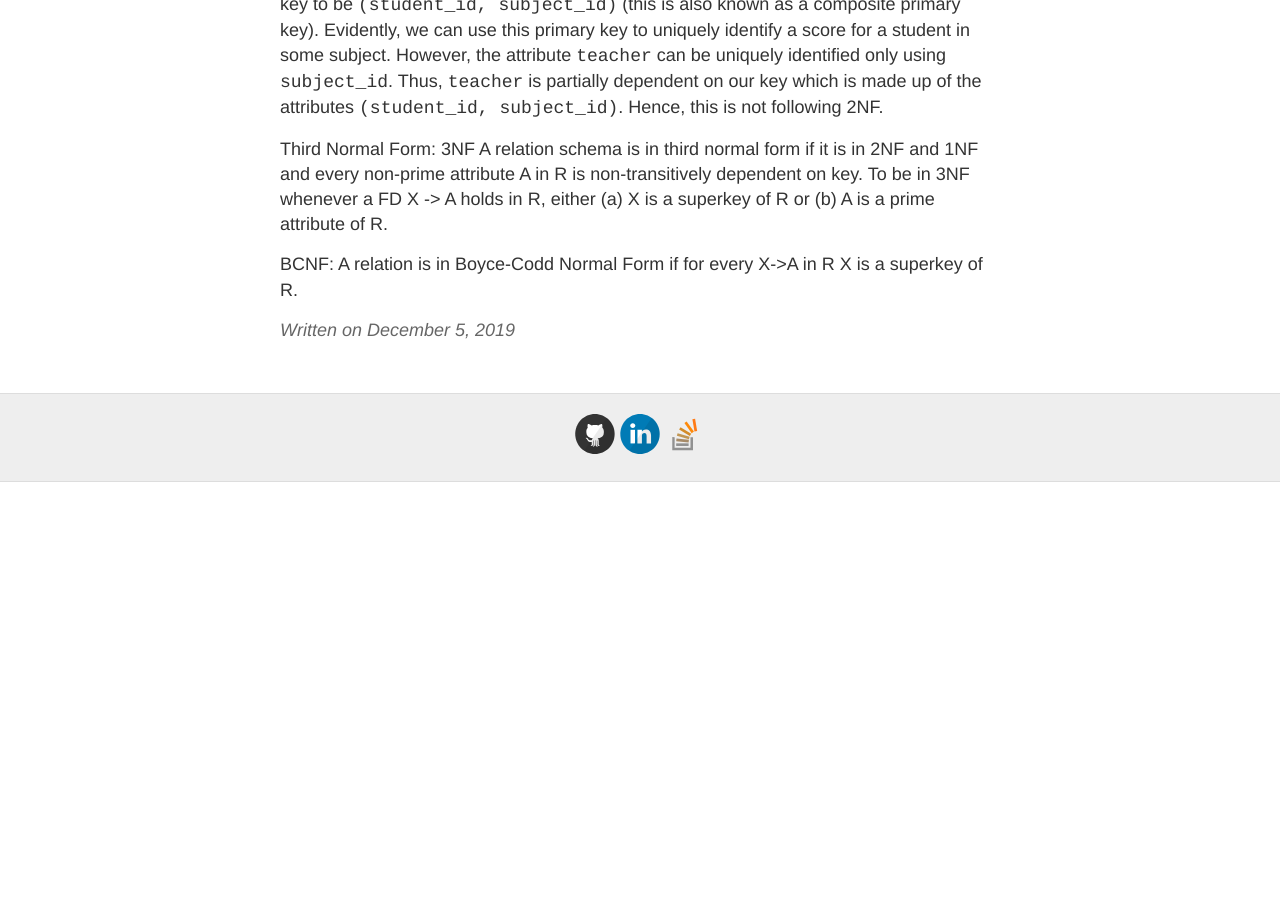
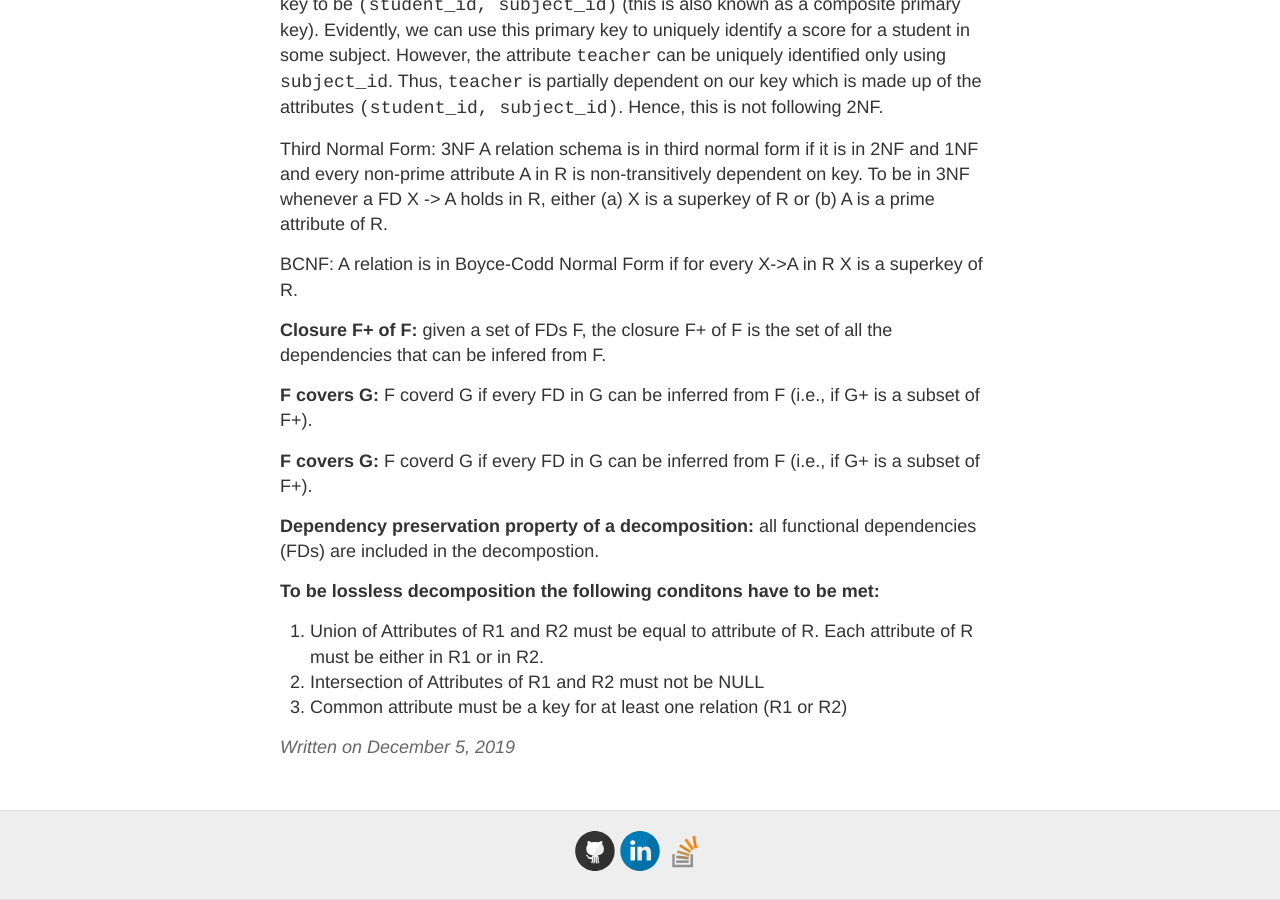
Before and after one commit to gutucristian/gutucristian.github.io, a Jekyll site: the page built from _posts/2019-12-5-Databases.md, in a window 1280 px wide and 900 px high, scrolled down 1550 px. Built offline with Jekyll 4.4.1, drawn with Linux system fonts in a browser that asks for light colours; our own code applies the rules of GitHub Pages for plain Markdown files; before the commit the page ends 2032 px from its top, so only the background shows below that.

Commit message:
Update 2019-12-5-Databases.md

```diff
--- a/_posts/2019-12-5-Databases.md
+++ b/_posts/2019-12-5-Databases.md
@@ -47,3 +47,16 @@ A relation schema is in third normal form if it is in 2NF and 1NF and every non-
 
 BCNF:
 A relation is in Boyce-Codd Normal Form if for every X->A in R X is a superkey of R.
+
+__Closure F+ of F:__ given a set of FDs F, the closure F+ of F is the set of all the dependencies that can be infered from F.
+
+__F covers G:__ F coverd G if every FD in G can be inferred from F (i.e., if G+ is a subset of F+).
+
+__F covers G:__ F coverd G if every FD in G can be inferred from F (i.e., if G+ is a subset of F+).
+
+__Dependency preservation property of a decomposition:__ all functional dependencies (FDs) are included in the decompostion.
+
+__To be lossless decomposition the following conditons have to be met:__
+1. Union of Attributes of R1 and R2 must be equal to attribute of R. Each attribute of R must be either in R1 or in R2.
+2. Intersection of Attributes of R1 and R2 must not be NULL
+3. Common attribute must be a key for at least one relation (R1 or R2)
```
